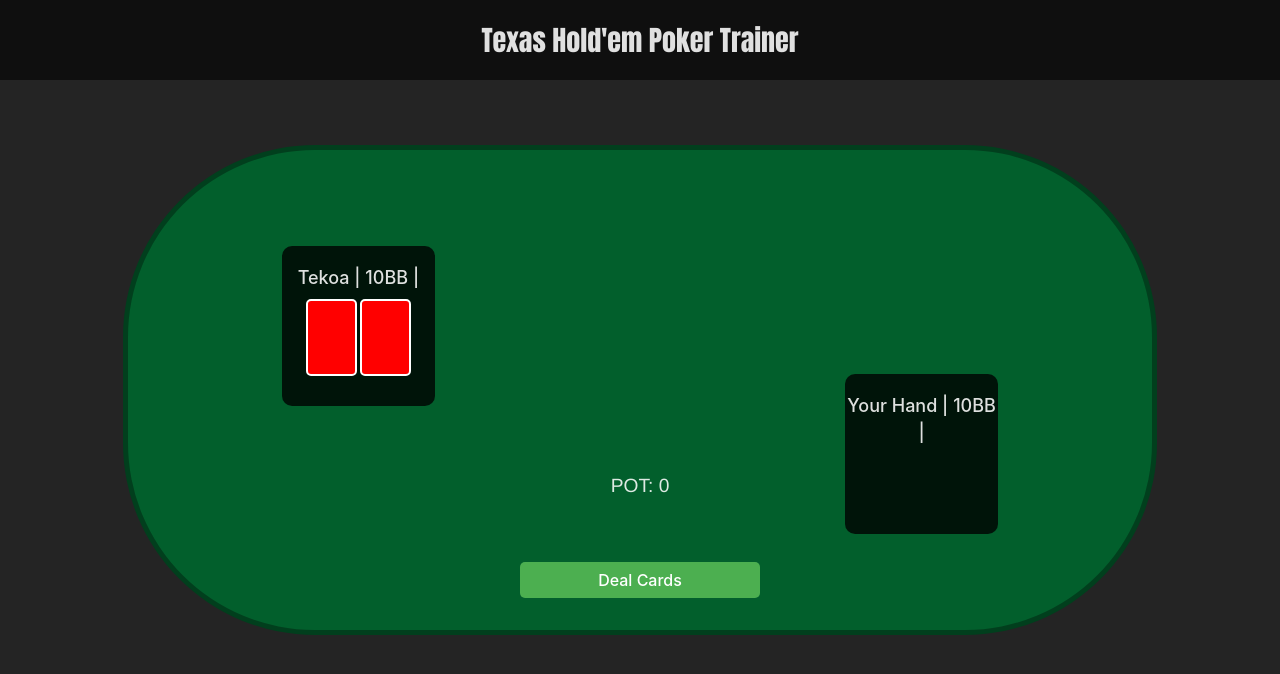
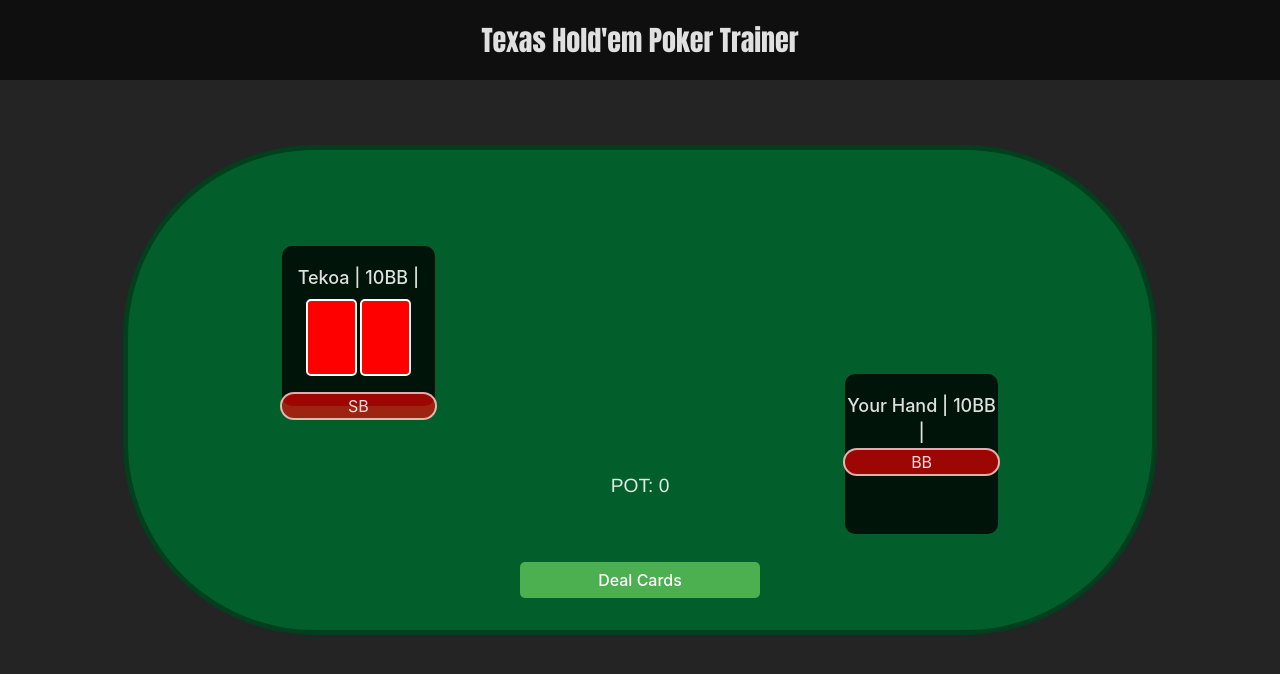
Before and after one commit to Joshieingold/poker-trainer, a React (Vite) app: page / in a window 1280 px wide. Shown: the top 674 px of the page. Built offline with nearby package versions, Linux system fonts and the light colour scheme.

Commit message:
added ways to see if youre bb or sb

```diff
--- a/src/components/PokerTable.css
+++ b/src/components/PokerTable.css
@@ -175,3 +175,9 @@
     font-family: 'Franklin Gothic Medium', 'Arial Narrow', Arial, sans-serif;
     font-size: larger;
 }
+.position {
+    background: rgba(255, 0, 0, 0.616);
+    width: 100%;
+    border-radius: 20px;
+    border: 2px solid  rgba(255, 255, 255, 0.678);
+}
--- a/src/components/PokerTable.jsx
+++ b/src/components/PokerTable.jsx
@@ -45,6 +45,8 @@ const PokerTable = () => {
     const [playerContribution, setPlayerContribution] = useState(0); // Used for finding the amount towards the pot contributed.
     const [opponentContribution, setOpponentContribution] = useState(0); // Used for finding the amount towards the pot contributed.
     const [hasRaised, setHasRaised] = useState(false); // Is used to move the game state forward after raise check.
+    const [isStackZero, setCanCheckorRaise] = useState(false);
+    const [isOpponentBB, setIsOpponentBB] = useState(false);
     //Shuffle the deck on site load.
     useEffect(() => {
         setDeck(shuffleDeck(createDeck()));
@@ -71,6 +73,7 @@ const PokerTable = () => {
             setPot(bbAmount + sbAmount);
             setCurrentBet(bbAmount);
         } else {
+            setIsOpponentBB(true);
             setOpponentStack((prev) => prev - bbAmount);
             setOpponentContribution(bbAmount);
             setPlayerStack((prev) => prev - sbAmount);
@@ -139,6 +142,7 @@ const PokerTable = () => {
         setPlayerContribution(0);
         setOpponentContribution(0);
         setIsPlayerBigBlind((prev) => !prev);
+        setIsOpponentBB((prev) => !prev);
         setHasRaised(false);
     };
 
@@ -155,21 +159,35 @@ const PokerTable = () => {
             // Opponent needs to match player's bet
             remainingToMatch = currentBet - opponentContribution;
             if (remainingToMatch > 0) {
+                if (opponentStack >= remainingToMatch) {
                     setOpponentStack((prev) => prev - remainingToMatch);
                     setOpponentContribution((prev) => prev + remainingToMatch);
                     setPot((prev) => prev + remainingToMatch);
+                } else {
+                    // Opponent goes all-in
+                    setPot((prev) => prev + opponentStack);
+                    setOpponentContribution((prev) => prev + opponentStack);
+                    setOpponentStack(0); // Opponent is now out of chips
+                }
             }
         } else {
             // Player needs to match opponent's bet
             remainingToMatch = currentBet - playerContribution;
             if (remainingToMatch > 0) {
+                if (playerStack >= remainingToMatch) {
                     setPlayerStack((prev) => prev - remainingToMatch);
                     setPlayerContribution((prev) => prev + remainingToMatch);
                     setPot((prev) => prev + remainingToMatch);
+                } else {
+                    // Player goes all-in
+                    setPot((prev) => prev + playerStack);
+                    setPlayerContribution((prev) => prev + playerStack);
+                    setPlayerStack(0); // Player is now out of chips
+                }
             }
         }
 
-        // Advance to next round from whatever round your in after bet is matched.
+        // Advance the game state after the bet is matched
         if (gameState === 'pre-flop') {
             revealFlop();
         } else if (gameState === 'flop') {
@@ -179,21 +197,8 @@ const PokerTable = () => {
         } else if (gameState === 'river') {
             handleShowdown();
         }
-        // if someone folds then it will do handlefold.
-        if (gameState === 'folded') {
-            handleFold()
-        }
+    };
 
-        // Check if any player is out of chips aftershowdown.
-        if (gameState==="showdown") {
-            if (playerStack <= 0) {
-                setGameState('playerLost');
-            } else if (opponentStack <= 0) {
-                setGameState('opponentLost');
-            }
-        }
-        // Want to make the gamestate for lost positions to allow reset Game button.
-    };
 
     const handleRaise = () => {
         const raiseAmount = currentBet + 10;
@@ -280,11 +285,21 @@ const PokerTable = () => {
                             <div className='cardBack'></div>
                         </div>
                     )}
+                    {isOpponentBB ? (
+                        <p className="position">BB</p>)
+                    : (
+                        <p className="position">SB</p>
+                    )}
                 </div>
 
                 <div className='player2Container'>
-                    <p className='playerName'>Your Hand | {playerStack / bbAmount}BB | {isPlayerBigBlind}</p>
+                    <p className='playerName'>Your Hand | {playerStack / bbAmount}BB |</p>
                     <div className='cardContainer'><Hand cards={playerHand} /></div>
+                    {isPlayerBigBlind ? (
+                        <p className="position">BB</p>)
+                    : (
+                        <p className="position">SB</p>
+                    )}
                 </div>
 
                 <div className='communityCardsContainer'>
```
Lines whose indentation alone changed are shown as unchanged.
